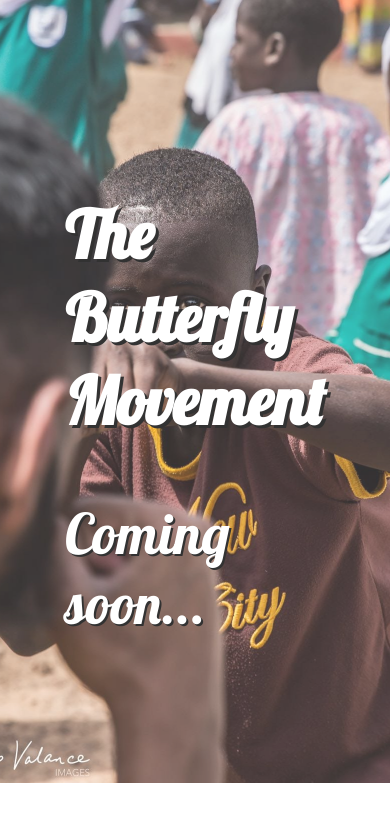
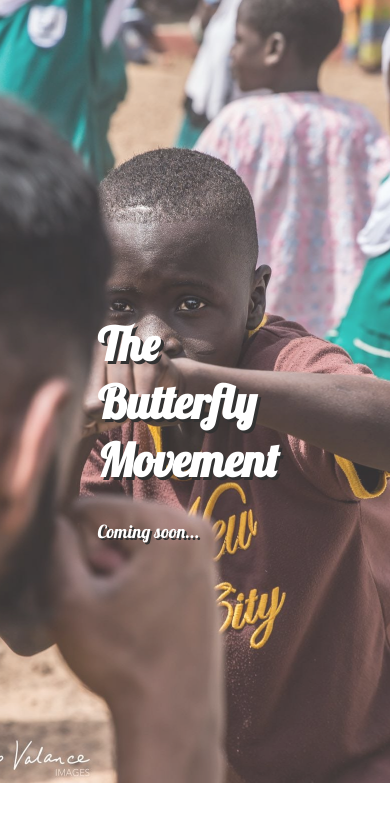
Before and after one commit to abdulnaseem/coachhandco, an Angular app: page / in a window 390 px wide. Shown: the top 822 px of the page. Built offline with nearby package versions, Linux system fonts and the light colour scheme.

Commit message:
dynamic image change

```diff
--- a/src/app/app.component.css
+++ b/src/app/app.component.css
@@ -39,22 +39,32 @@
     text-shadow: 2px 2px black;
   }
 
-  @media only screen and (max-width: 969px) {
+  @media only screen and (max-width: 767px) {
     .title {
         overflow-wrap: break-word;
         font-size: 66px;
+        font-size: 46px;
     }
     .subheading {
         font-size: 56px;
+        margin-left: 0px;
+        font-size: 18px;
+    }
+    #banner-image {
+        background-image: url("../assets/images/kenya3.jpeg");
+    }
+  }
+
+  @media only screen and (max-width: 480) {
+    .title {
+        overflow-wrap: break-word;
+        font-size: 34px;
+    }
+    .subheading {
+        font-size: 17px;
         margin-left: 0px;
     }
     #banner-image {
         background-image: url("../assets/images/kenya3.jpeg");
     }
   }
-
-  @media only screen and (max-width: 600px) {
-    #banner-image {
-        background-image: url("../assets/images/kenya3.jpeg");
-    }
-  }
```
